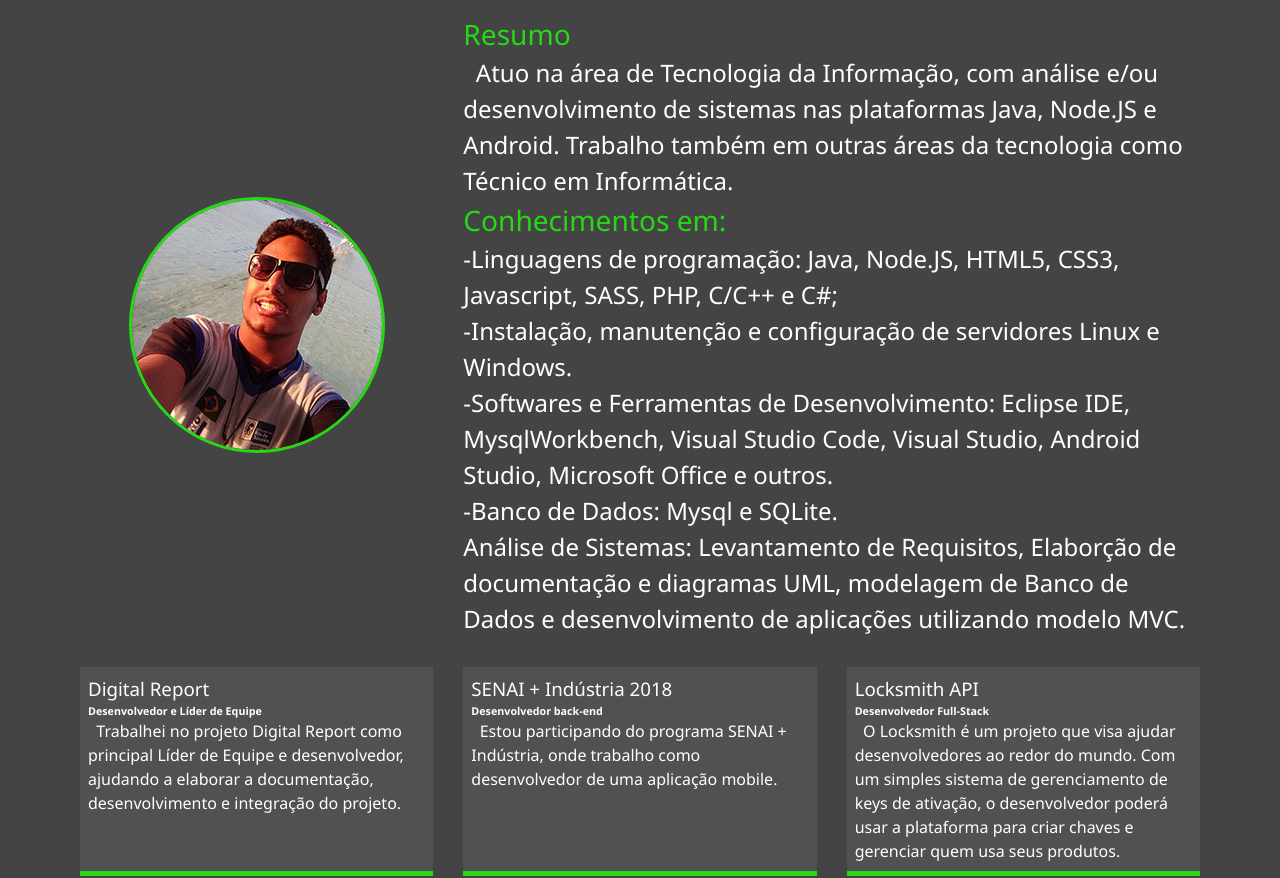
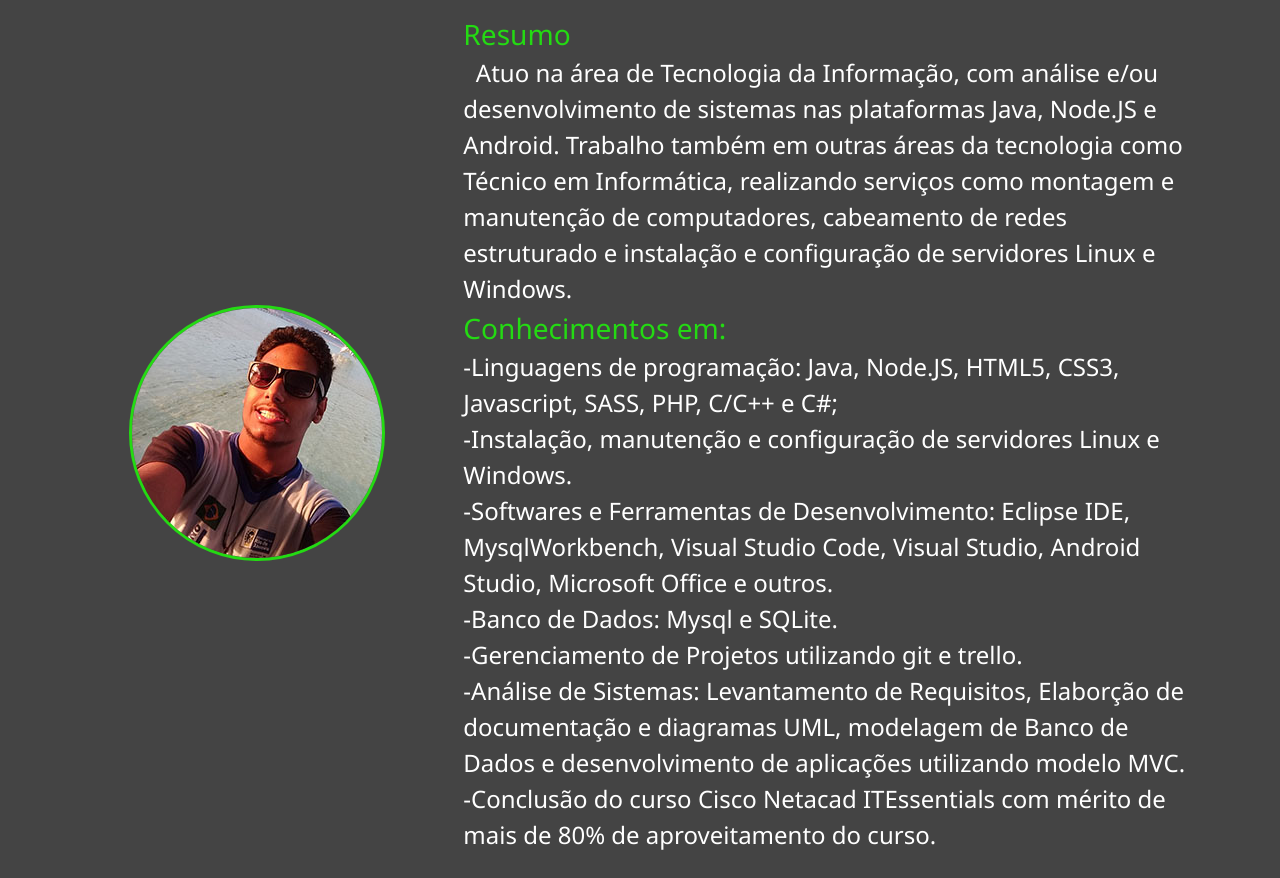
Before and after one commit to cassianojr/cassianojr.com.br, a website: page dist/about.html in a window 1280 px wide. Shown: the part 135-1013 px from the top of the page. Drawn offline with Linux system fonts and the light colour scheme.

Commit message:
Edit skills

```diff
--- a/dist/about.html
+++ b/dist/about.html
@@ -45,14 +45,15 @@
 			<img src="img/portrait.jpg" alt="Cassiano Junior" class="bio-image">
 			<div class="bio">
 				<h3 class="text-secondary">Resumo</h3>
-				<p>&nbsp; Atuo na área de Tecnologia da Informação, com análise e/ou desenvolvimento de sistemas nas plataformas Java, Node.JS e Android. Trabalho também em outras áreas da tecnologia como Técnico em Informática.</p>
+				<p>&nbsp; Atuo na área de Tecnologia da Informação, com análise e/ou desenvolvimento de sistemas nas plataformas Java, Node.JS e Android. Trabalho também em outras áreas da tecnologia como Técnico em Informática, realizando serviços como montagem e manutenção de computadores, cabeamento de redes estruturado e instalação e configuração de servidores Linux e Windows.</p>
 				<h3 class="text-secondary">Conhecimentos em:</h3>
 				<p>-Linguagens de programação: Java, Node.JS, HTML5, CSS3, Javascript, SASS, PHP, C/C++ e C#;</p>
 				<p>-Instalação, manutenção e configuração de servidores Linux e Windows.</p>
 				<p>-Softwares e Ferramentas de Desenvolvimento: Eclipse IDE, MysqlWorkbench, Visual Studio Code, Visual Studio, Android Studio, Microsoft Office e outros.</p>
 				<p>-Banco de Dados: Mysql e SQLite.</p>
-				<p>Análise de Sistemas: Levantamento de Requisitos, Elaborção de documentação e diagramas UML, modelagem de Banco de Dados e desenvolvimento de aplicações utilizando modelo MVC.</p>
-
+				<p>-Gerenciamento de Projetos utilizando git e trello.</p>
+				<p>-Análise de Sistemas: Levantamento de Requisitos, Elaborção de documentação e diagramas UML, modelagem de Banco de Dados e desenvolvimento de aplicações utilizando modelo MVC.</p>
+				<p>-Conclusão do curso Cisco Netacad ITEssentials com mérito de mais de 80% de aproveitamento do curso.</p>
 			</div>
 
 			<div class="job job-1">
```
